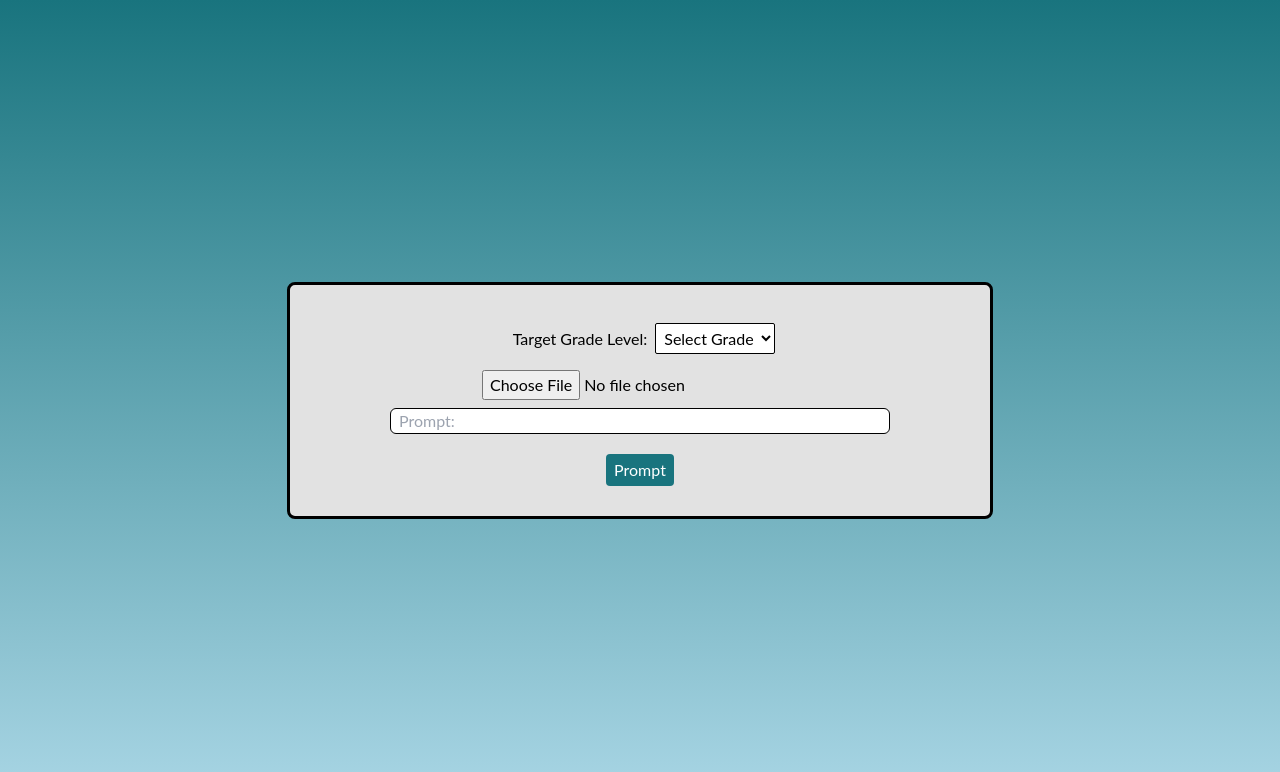
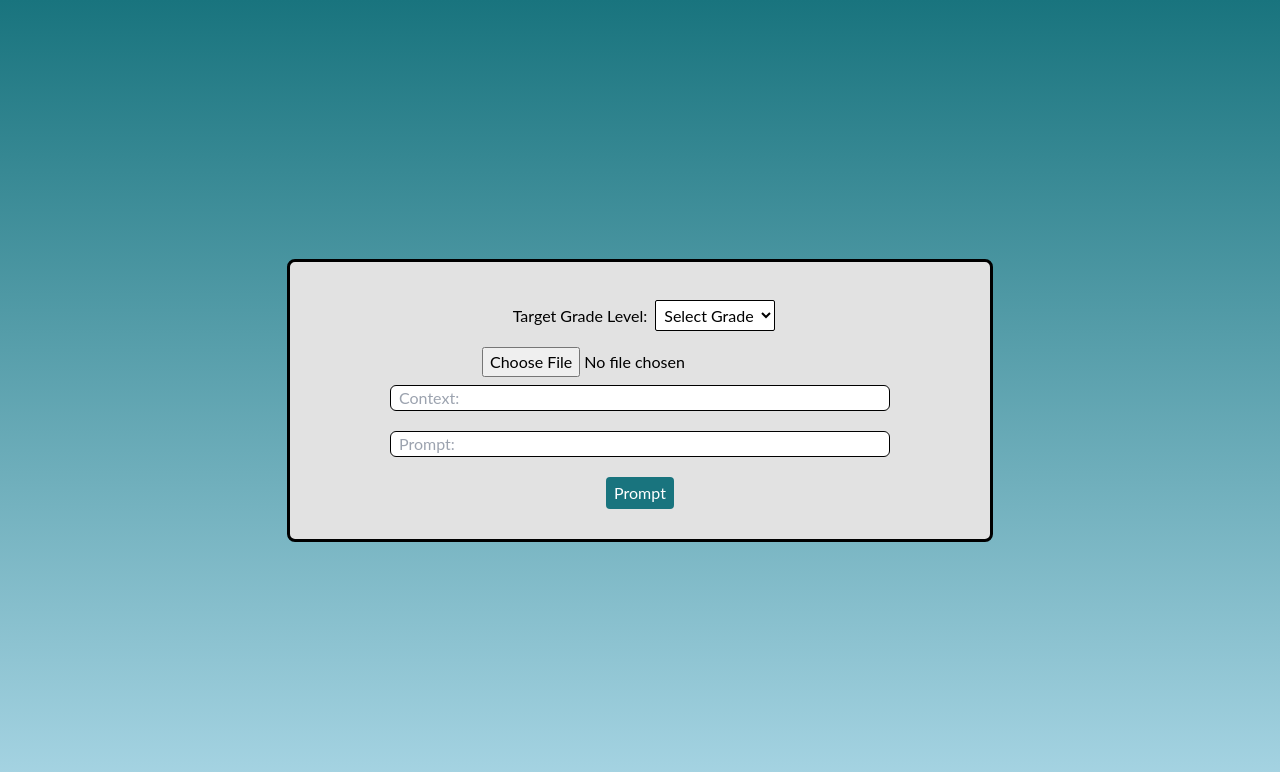
Before and after one commit to COSC-499-W2023/year-long-project-team-11, a React (Create React App) app in the folder app/frontend/: page /Prompt in a window 1280 px wide. Shown: the top 772 px of the page. Built offline with nearby package versions, Linux system fonts and the light colour scheme.

Commit message:
Updated Prompt.js form

```diff
--- a/app/frontend/src/Prompt.js
+++ b/app/frontend/src/Prompt.js
@@ -5,6 +5,7 @@ export default function Prompt() {
   const [prompt, setPrompt] = useState("");
   const [file, setFile] = useState(null);
   const [targetGrade, setTargetGrade] = useState("");
+  const [context, setContext] = useState("");
   const [output, setOutput] = useState("");
   const csrfToken = Cookies.get("csrftoken");
 
@@ -15,6 +16,7 @@ export default function Prompt() {
     const formData = new FormData();
     formData.append("file", file);
     formData.append("prompt", prompt);
+    formData.append("context", context);
     formData.append("targetGrade", targetGrade);
 
     fetch("http://localhost:8000/api/", {
@@ -76,6 +78,16 @@ export default function Prompt() {
               <input
                 className="border border-black rounded-md min-w-[500px] px-2"
                 type="text"
+                placeholder="Context:"
+                value={context}
+                onChange={(e) => setContext(e.target.value)}
+              />
+            </div>
+
+            <div className="mt-[20px]">
+              <input
+                className="border border-black rounded-md min-w-[500px] px-2"
+                type="text"
                 placeholder="Prompt:"
                 value={prompt}
                 onChange={(e) => setPrompt(e.target.value)}
```
